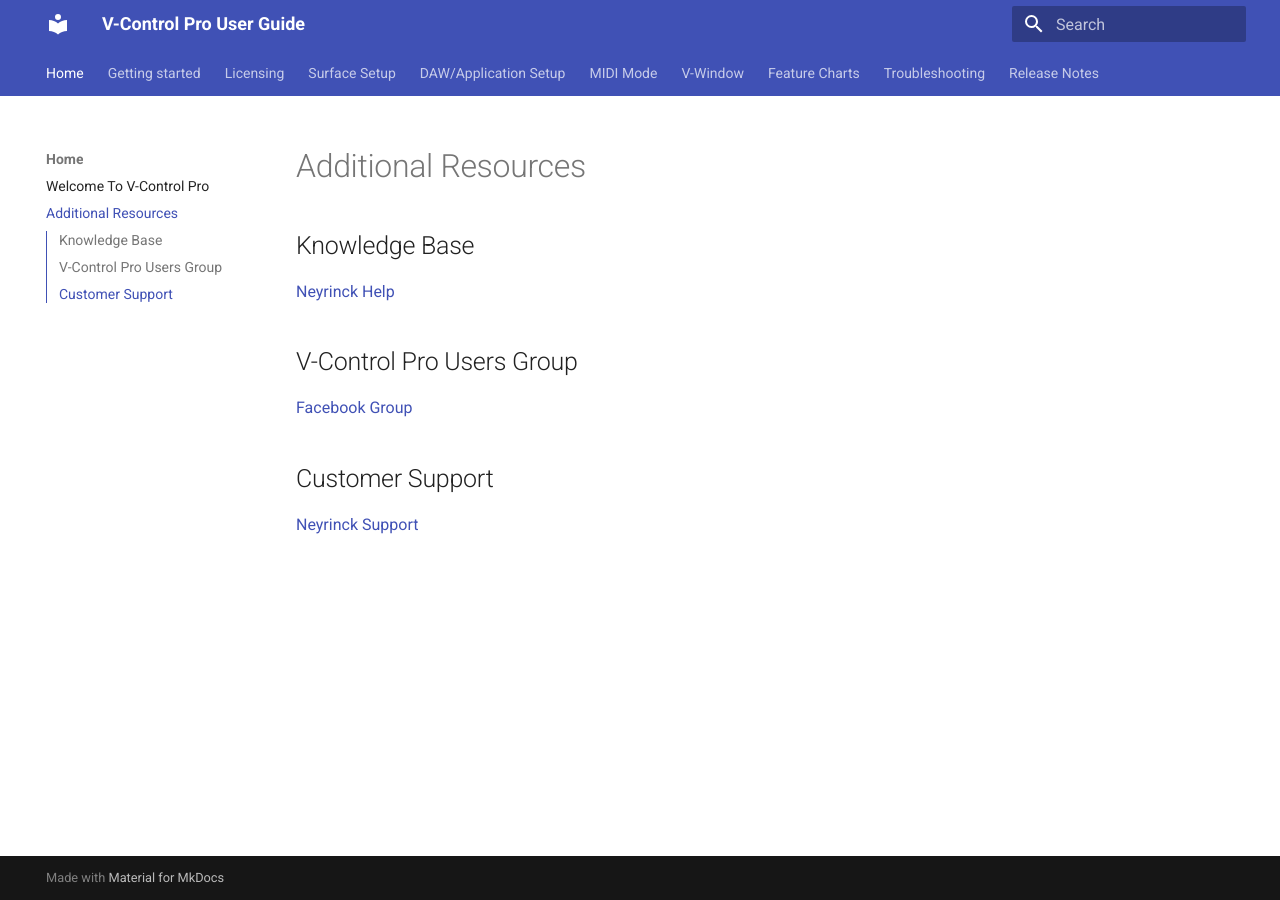
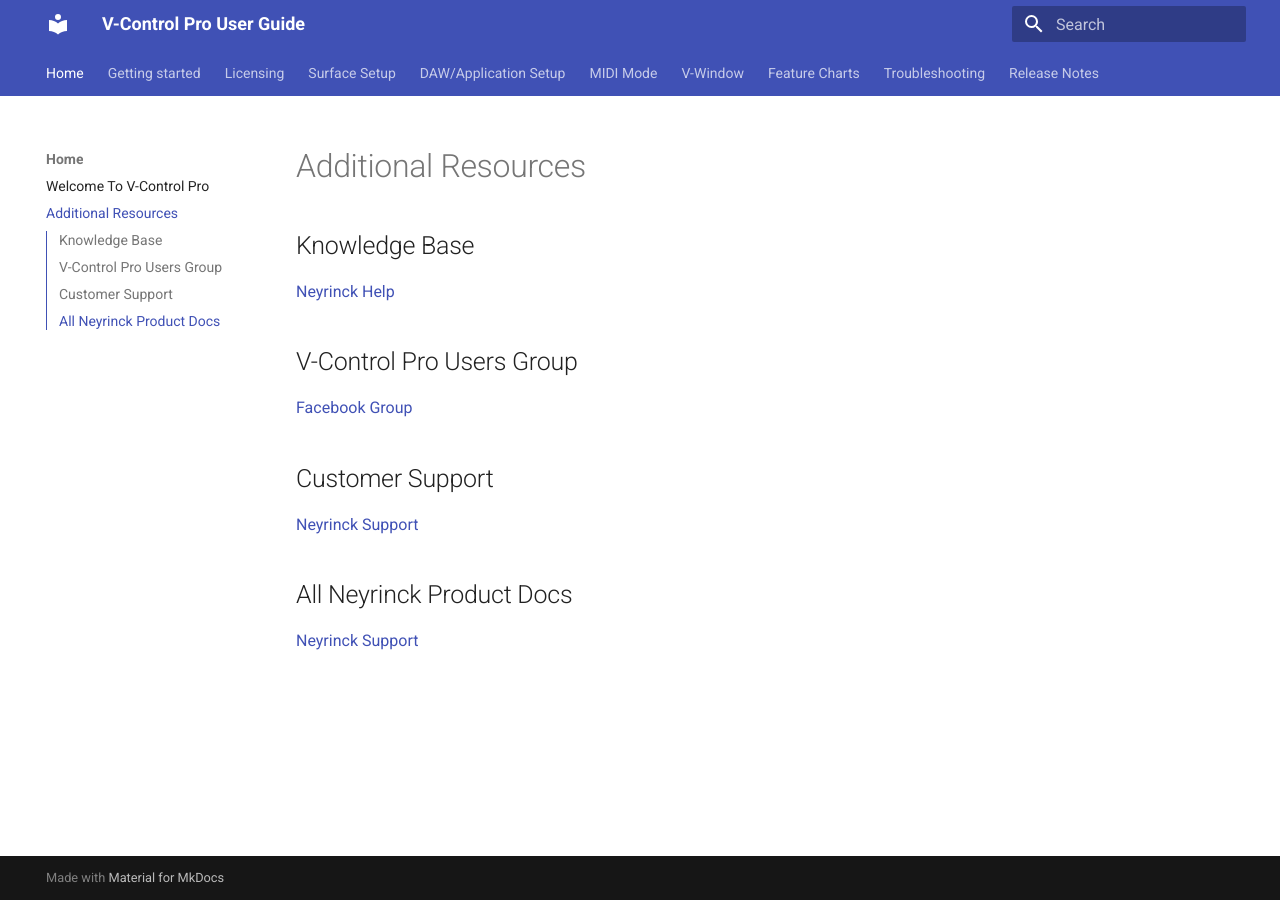
Before and after one commit to neyrinckaudio/docs-vcpro, an MkDocs documentation site: the page built from docs/getting-help.md, in a window 1280 px wide. Built offline with MkDocs 1.6.1 and Material for MkDocs 9.7.7, drawn with Linux system fonts in a browser that asks for light colours.

Commit message:
add link to docs base

```diff
--- a/docs/getting-help.md
+++ b/docs/getting-help.md
@@ -8,3 +8,6 @@
 
 ## Customer Support
 [Neyrinck Support](https://neyrinck.com/support/)
+
+## All Neyrinck Product Docs
+[Neyrinck Support](https://docs.neyrinck.com/)
```
